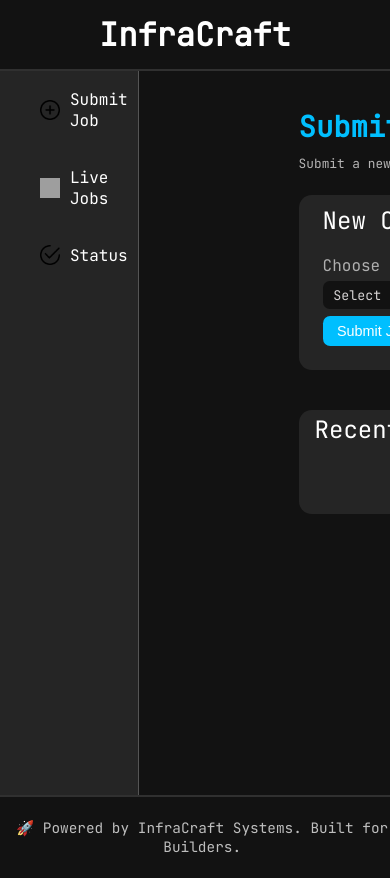
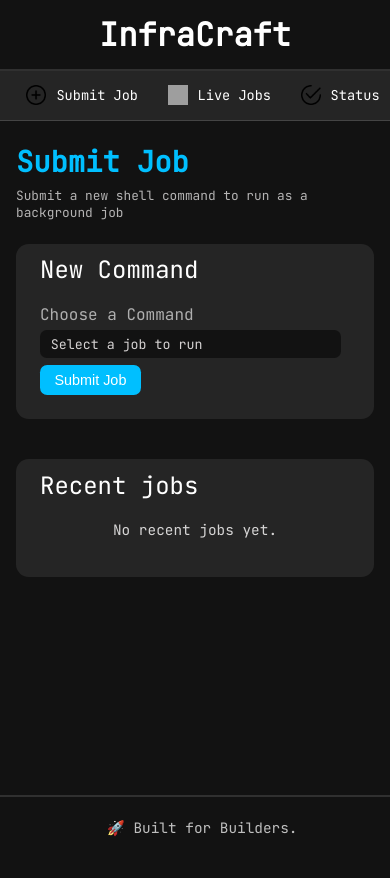
Before and after one commit to Nimesh04/InfraCraft, a Flask app: page / in a window 390 px wide; the page is wider, and only the part inside the window is pictured. After the commit the page ends 836 px from the top of that part, so only its background shows below. Run offline with Flask 3, Linux system fonts and the light colour scheme; grey boxes are pictures that could not be loaded.

Commit message:
Made it responsive for smaller devices

```diff
--- a/producer.py
+++ b/producer.py
@@ -121,7 +121,7 @@
 
                     # Wait for the process to complete with timeout
                     try:
-                        returncode = process.wait(timeout=10)
+                        returncode = process.wait(timeout=5)
                         # Join the output thread with a timeout
                         output_thread.join(1.0)
 
--- a/web_dashboard/static/style.css
+++ b/web_dashboard/static/style.css
@@ -1,6 +1,7 @@
 html, body {
-    height: 100%;
-}
+    width: 100%;
+    overflow-x: hidden;
+  }
 
 body{
     font-family: 'JetBrains Mono', 'Fira Code', monospace;
@@ -101,13 +102,21 @@
     height: 20px;
 }
 
-.main_middle_body{
+.main_middle_body {
     display: flex;
     flex-direction: column;
-    margin: 2rem;
-    padding: 0 8em;
+    align-items: center;        /* Centers child containers */
+    margin: 2rem auto;
+    padding: 0 1rem;            /* Safe margin for smaller screens */
+    box-sizing: border-box;
+    width: 100%;
 }
 
+.submit_job_section {
+    max-width: 800px;
+    width: 100%;
+    margin: 0 auto;
+  }
 
 
 .submit_job_hdn{
@@ -121,13 +130,27 @@
     color: rgb(181, 180, 180);
 }
 
+.enter_command_container,
+.recent_job_container {
+    width: 100%;
+    max-width: 800px;
+    padding: 0.5em 1.5em 1.5em 1.5em;
+}
+
+
 .enter_command_container{
     background-color:#252525;
-    padding: 0.5em 1.5em 1.5em 1.5em;
+
     border-radius: 0.8em;
     max-height: fit-content;
-    width: 800px;
 
+}
+
+.recent_job_container{
+    background-color: #252525;
+    margin-top: 2.5em;
+    /* padding: 0.1em 1em 1em 1em; */
+    border-radius: 0.8em;
 }
 
 .enter_hdn{
@@ -166,12 +189,7 @@
 }
 
 
-.recent_job_container{
-    background-color: #252525;
-    margin-top: 2.5em;
-    padding: 0.1em 1em 1em 1em;
-    border-radius: 0.8em;
-}
+
 
 .recent_p{
     margin: 0.1em 0.3em 0.8em 0;
@@ -301,3 +319,40 @@
     background-color: #ffcc00;
     color: black;
 }
+
+@media (max-width: 800px) {
+    .main {
+      flex-direction: column;
+    }
+
+    .left_container {
+      width: 100%;
+      flex-direction: row;
+      justify-content: space-around;
+      padding: 0.5em;
+      border-right: none;
+      border-bottom: 1px solid #444;
+    }
+
+    .left_container_box {
+      flex-direction: row;
+      gap: 1em;
+    }
+
+    .nav_button {
+      text-align: center;
+      padding: 0.5em;
+      font-size: 0.85em;
+    }
+
+    .main_middle_body {
+      padding: 1em;
+      margin: 0 auto;
+      width: 100%;
+      box-sizing: border-box;
+    }
+
+    .enter_command_container, .recent_job_container {
+      width: auto;
+    }
+  }
--- a/web_dashboard/templates/home.html
+++ b/web_dashboard/templates/home.html
@@ -26,6 +26,7 @@
                 </div>
             </div>
             <div class="main_middle_body">
+                <div class="submit_job_section">
                     <h2 class="submit_job_hdn"> Submit Job</h2>
                     <p class="submit_job_p"> Submit a new shell command to run as a background job</p>
 
@@ -68,6 +69,7 @@
                     </div>
                 </div>
             </div>
+        </div>
         <script>
             const localInput = document.getElementById('local_time');
             const now = new Date();
@@ -85,6 +87,6 @@
     </body>
 
     <footer>
-        <p>🚀 Powered by InfraCraft Systems. Built for Builders.</p>
+        <p>🚀 Built for Builders.</p>
     </footer>
 </html>
--- a/web_dashboard/templates/live_job.html
+++ b/web_dashboard/templates/live_job.html
@@ -26,6 +26,7 @@
             </div>
         </div>
         <div class="main_middle_body">
+            <div class="submit_job_section">
                 <h2 class="submit_job_hdn">Live Jobs</h2>
                 <p class="submit_job_p">Monitor jobs currently in the queue or running</p>
 
@@ -48,10 +49,11 @@
                 </div>
             </div>
         </div>
+    </div>
 
     <script src="script.js"></script> <!-- Optional: link to your JavaScript file -->
 </body>
 <footer>
-    <p>🚀 Powered by InfraCraft Systems. Built for Builders.</p>
+    <p>🚀 Built for Builders.</p>
 </footer>
 </html>
```
Also changed, not shown: web_dashboard/templates/status.html (+4 -3 lines). Lines whose indentation alone changed are shown as unchanged.
